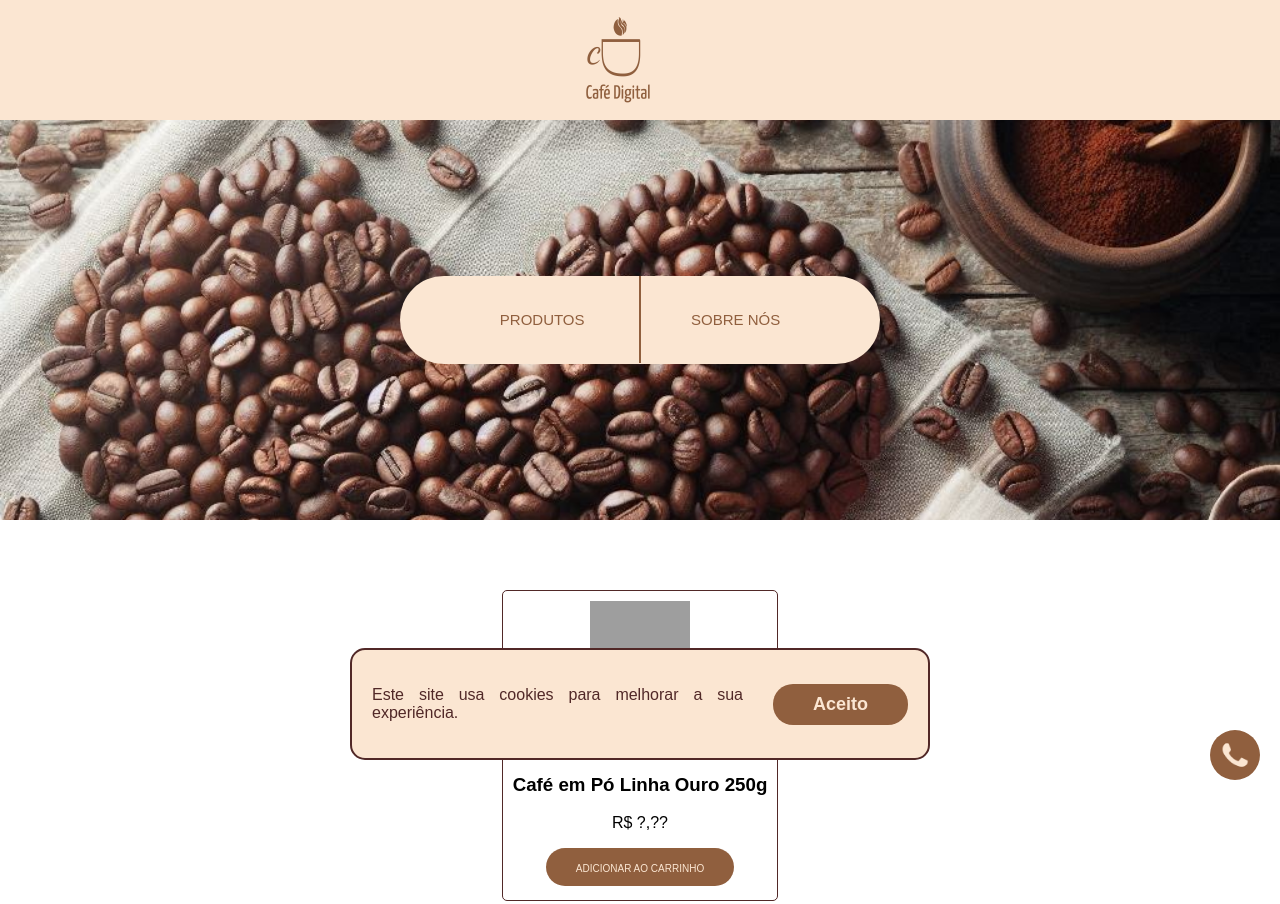
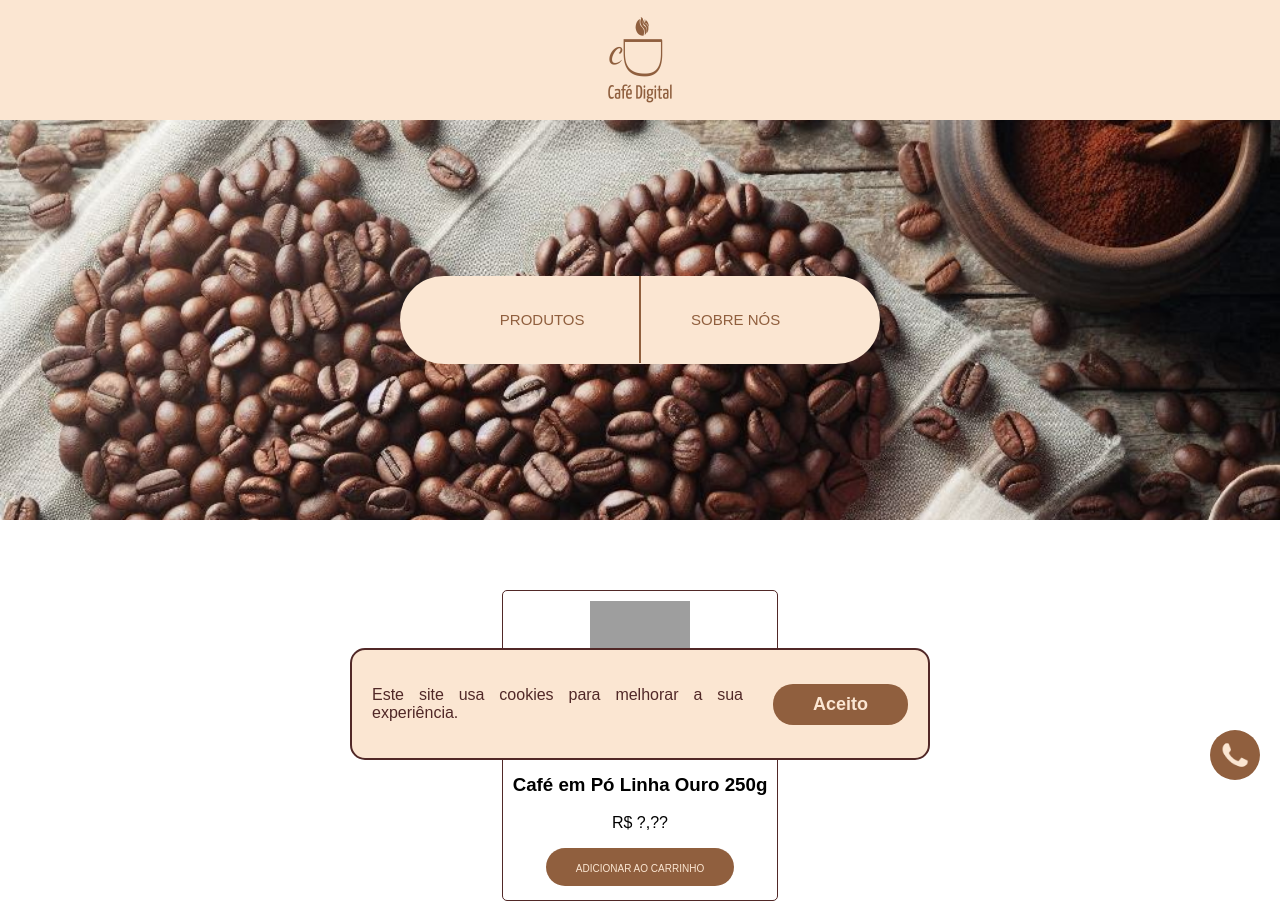
Before and after one commit to fenixreborntecnologia/vendacerta, a plain HTML site: page index.html in a window 1280 px wide. Shown: the top 904 px of the page. Drawn offline with Linux system fonts and the light colour scheme; grey boxes are pictures that could not be loaded.

Commit message:
fix logo

```diff
--- a/css/style.css
+++ b/css/style.css
@@ -66,7 +66,7 @@ header .logo {
 header .logo img {
     width: 100px;
     height: auto;
-    margin-right: 45px;
+    /* margin-right: 45px; */
 }
 
 .carrinho {
```
